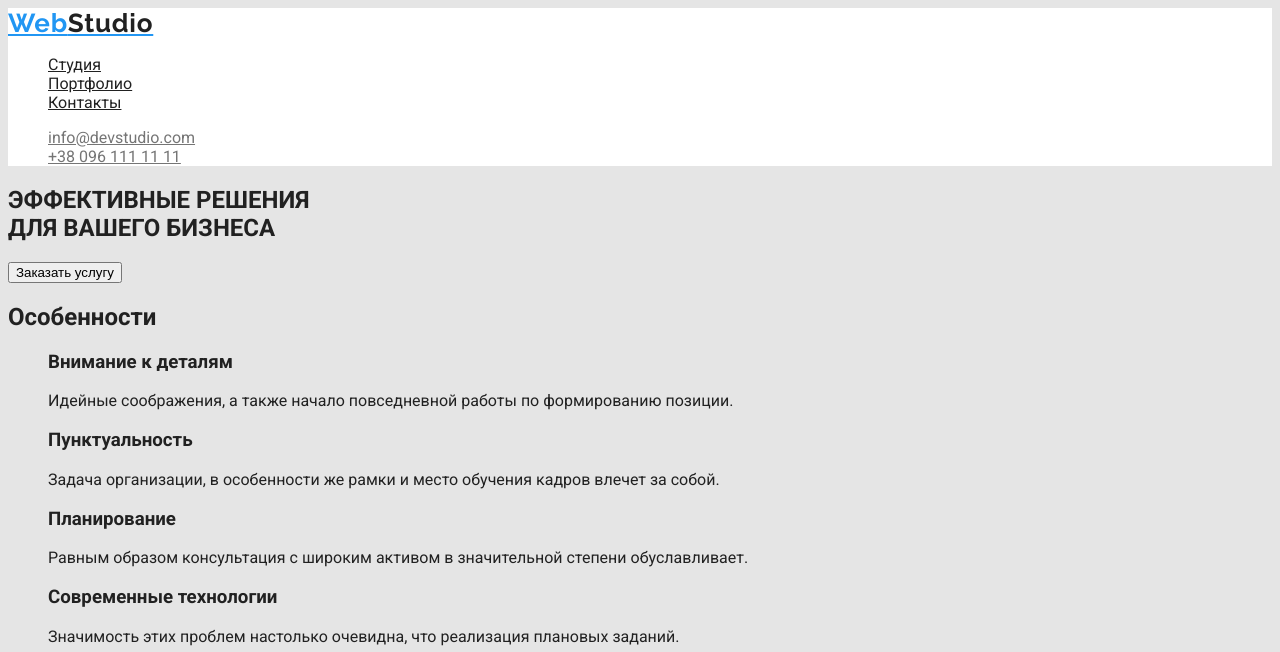
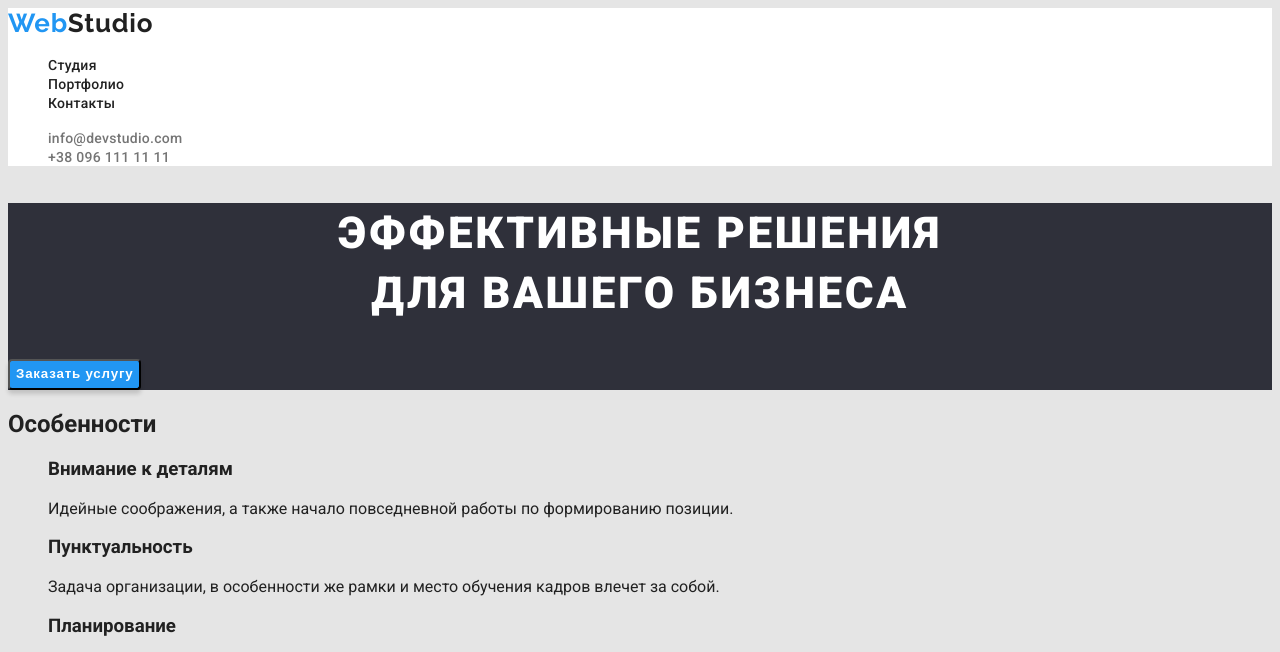
Before and after one commit to AlinaShklyaruk/goit-markup-hw-02, a plain HTML site: page index.html in a window 1280 px wide. Shown: the top 652 px of the page. Drawn offline with Linux system fonts and the light colour scheme.

Commit message:
added styles header and hero sections

```diff
--- a/css/styles.css
+++ b/css/styles.css
@@ -2,8 +2,10 @@
   --background-color: #e5e5e5;
   --header-text-color: #212121;
   --title-color: #212121;
+  --hero-text-color: #ffffff;
   --secondary-text-color: #757575;
   --accent-color: #2196f3;
+  --btn-color-active: #188ce8;
 }
 
 body {
@@ -26,6 +28,7 @@ body {
   font-size: 26px;
   line-height: calc(31 / 26);
   letter-spacing: 0.03em;
+  text-decoration: none;
   color: var(--accent-color);
 }
 
@@ -34,6 +37,11 @@ body {
 }
 
 .header-link {
+  font-weight: 500;
+  font-size: 14px;
+  line-height: calc(16 / 14);
+  letter-spacing: 0.02em;
+  text-decoration: none;
   color: var(--header-text-color);
 }
 
@@ -43,6 +51,11 @@ body {
 }
 
 .contacts-link {
+  font-weight: 500;
+  font-size: 14px;
+  line-height: calc(16 / 14);
+  letter-spacing: 0.02em;
+  text-decoration: none;
   color: var(--secondary-text-color);
 }
 
@@ -50,3 +63,33 @@ body {
 .contacts-link:focus {
   color: var(--accent-color);
 }
+
+.hero-section {
+  background-color: #2f303a;
+}
+
+.hero-title {
+  font-weight: 900;
+  font-size: 44px;
+  line-height: calc(60 / 44);
+  text-align: center;
+  letter-spacing: 0.06em;
+  color: var(--hero-text-color);
+}
+
+.hero-btn {
+  font-weight: bold;
+  line-height: calc(30 / 16);
+  display: flex;
+  align-items: center;
+  text-align: center;
+  letter-spacing: 0.06em;
+  color: var(--hero-text-color);
+  background-color: var(--accent-color);
+  box-shadow: 0px 4px 4px rgba(0, 0, 0, 0.15);
+  border-radius: 4px;
+}
+
+.hero-btn:active {
+  background-color: var(--btn-color-active);
+}
--- a/index.html
+++ b/index.html
@@ -16,29 +16,29 @@
   <body>
     <header class="header">
       <nav class="navigation">
-        <a href="./index.html" class="logo"
+        <a href="./index.html" class="logo link"
           >Web<span class="dark-logo">Studio</span></a
         >
         <ul class="header-list list">
           <li class="header-item">
-            <a href="./index.html" class="header-link">Студия</a>
+            <a href="./index.html" class="header-link link">Студия</a>
           </li>
           <li class="header-item">
-            <a href="./portfolio.html" class="header-link">Портфолио</a>
+            <a href="./portfolio.html" class="header-link link">Портфолио</a>
           </li>
           <li class="header-item">
-            <a href="" class="header-link">Контакты</a>
+            <a href="" class="header-link link">Контакты</a>
           </li>
         </ul>
       </nav>
       <ul class="contacts-list list">
         <li class="contacts-item">
-          <a href="mailto:info@devstudio.com" class="contacts-link"
+          <a href="mailto:info@devstudio.com" class="contacts-link link"
             >info@devstudio.com</a
           >
         </li>
         <li class="contacts-item">
-          <a href="tel:+380961111111" class="contacts-link"
+          <a href="tel:+380961111111" class="contacts-link link"
             >+38 096 111 11 11</a
           >
         </li>
@@ -165,22 +165,28 @@
     </main>
 
     <footer class="footer">
-      <a href="./index.html" class="logo"
+      <a href="./index.html" class="logo link"
         >Web<span class="white-logo">Studio</span></a
       >
 
       <address class="address">
         <ul class="address-list list">
           <li class="address-item">
-            <a href="https://goo.gl/maps/1CCgBMhMhpkexp9j6"
+            <a
+              href="https://goo.gl/maps/1CCgBMhMhpkexp9j6"
+              class="address-link link"
               >г. Киев, пр-т Леси Украинки, 26</a
             >
           </li>
           <li class="contacts-link">
-            <a href="mailto:info@example.com">info@example.com</a>
+            <a href="mailto:info@example.com" class="contacts-link link"
+              >info@example.com</a
+            >
           </li>
           <li class="contacts-link">
-            <a href="tel:+380991111111">+38 099 111 11 11</a>
+            <a href="tel:+380991111111" class="contacts-link link"
+              >+38 099 111 11 11</a
+            >
           </li>
         </ul>
       </address>
```
